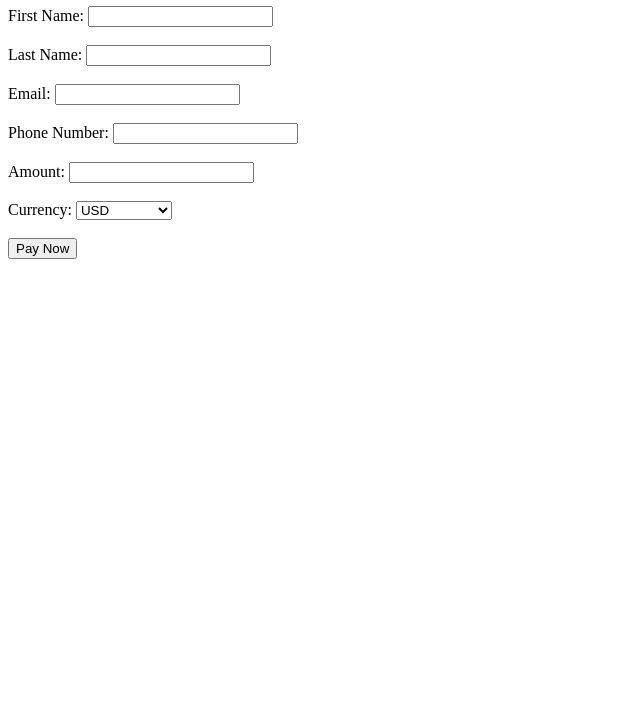
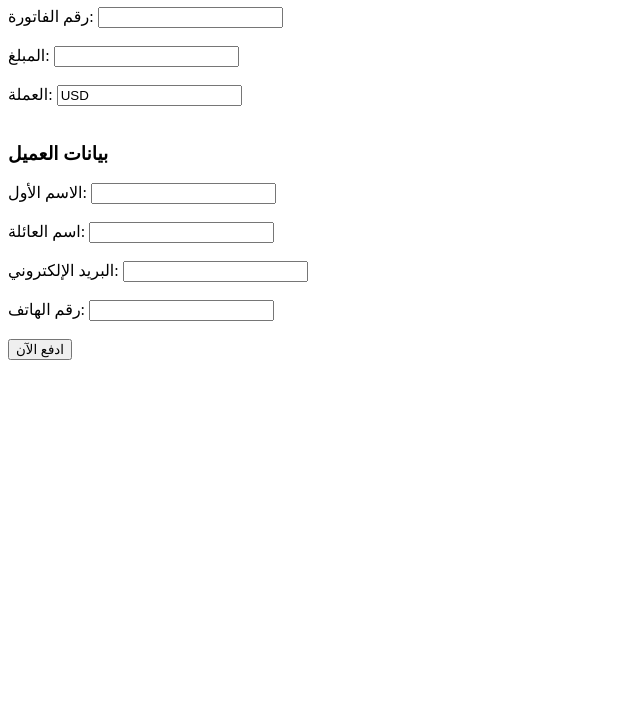
Before and after one commit to payunit/test, a website: page index.html in a window 1280 px wide. Shown: the part 74-800 px from the top of the page, without its empty margins (0-640 px from the left). Drawn offline with nearby package versions, Linux system fonts and the light colour scheme.

Commit message:
Update index.html

```diff
--- a/index.html
+++ b/index.html
@@ -1,45 +1,44 @@
-
 <!DOCTYPE html>
-<html lang="en">
+<html lang="ar">
 <head>
     <meta charset="UTF-8">
-    <meta name="viewport" content="width=device-width, initial-scale=1.0">
-    <title>CrossPay Payment Test</title>
-    <script src="https://cdn.jsdelivr.net/npm/axios/dist/axios.min.js"></script>
+    <title>صفحة الدفع</title>
 </head>
 <body>
-    <h1>CrossPay Payment Gateway Test</h1>
+    <h1>إجراء عملية دفع</h1>
     <form id="paymentForm">
-        <label for="firstname">First Name:</label>
+        <label for="invoiceid">رقم الفاتورة:</label>
+        <input type="text" id="invoiceid" name="invoiceid" required><br><br>
+
+        <label for="amount">المبلغ:</label>
+        <input type="number" id="amount" name="amount" required><br><br>
+
+        <label for="currency">العملة:</label>
+        <input type="text" id="currency" name="currency" value="USD" required><br><br>
+
+        <h3>بيانات العميل</h3>
+        <label for="firstname">الاسم الأول:</label>
         <input type="text" id="firstname" name="firstname" required><br><br>
 
-        <label for="lastname">Last Name:</label>
+        <label for="lastname">اسم العائلة:</label>
         <input type="text" id="lastname" name="lastname" required><br><br>
 
-        <label for="email">Email:</label>
+        <label for="email">البريد الإلكتروني:</label>
         <input type="email" id="email" name="email" required><br><br>
 
-        <label for="phonenumber">Phone Number:</label>
+        <label for="phonenumber">رقم الهاتف:</label>
         <input type="text" id="phonenumber" name="phonenumber" required><br><br>
 
-        <label for="amount">Amount:</label>
-        <input type="number" id="amount" name="amount" step="0.01" required><br><br>
-
-        <label for="currency">Currency:</label>
-        <select id="currency" name="currency" required>
-            <option value="USD">USD</option>
-            <option value="ILS">ILS (Shekel)</option>
-        </select><br><br>
-
-        <button type="button" onclick="initiatePayment()">Pay Now</button>
+        <button type="submit">ادفع الآن</button>
     </form>
 
     <script>
-        async function initiatePayment() {
-            const formData = new FormData(document.getElementById('paymentForm'));
-            const params = {
-                apiKey: 'YOUR_CROSSPAY_API_KEY',
-                invoiceid: 'INV-' + Date.now(), // Generate a unique invoice ID
+        document.getElementById('paymentForm').addEventListener('submit', async (e) => {
+            e.preventDefault();
+
+            const formData = new FormData(e.target);
+            const data = {
+                invoiceid: formData.get('invoiceid'),
                 amount: formData.get('amount'),
                 currency: formData.get('currency'),
                 clientdetails: {
@@ -47,29 +46,25 @@
                     lastname: formData.get('lastname'),
                     email: formData.get('email'),
                     phonenumber: formData.get('phonenumber'),
-                },
-                description: 'Test Payment',
+                }
             };
 
             try {
-                // Make API request to the local Node.js server as a proxy
-                const response = await axios.post('http://localhost:3000/initiatePayment', params, {
+                const response = await fetch('/initiatePayment', {
+                    method: 'POST',
                     headers: {
-                        'Content-Type': 'application/json',
-                        'Accept': 'application/json',
+                        'Content-Type': 'application/json'
                     },
+                    body: JSON.stringify(data),
                 });
 
-                if (response.status === 200) {
-                    const result = response.data;
-                    alert('Payment initiated successfully: ' + JSON.stringify(result));
-                } else {
-                    throw new Error('Unexpected response status: ' + response.status);
-                }
+                const result = await response.json();
+                console.log(result);
+                alert(`حالة الدفع: ${result.status}`);
             } catch (error) {
-                alert('Error initiating payment: ' + error.message);
+                console.error('Error:', error);
             }
-        }
+        });
     </script>
 </body>
 </html>
```
